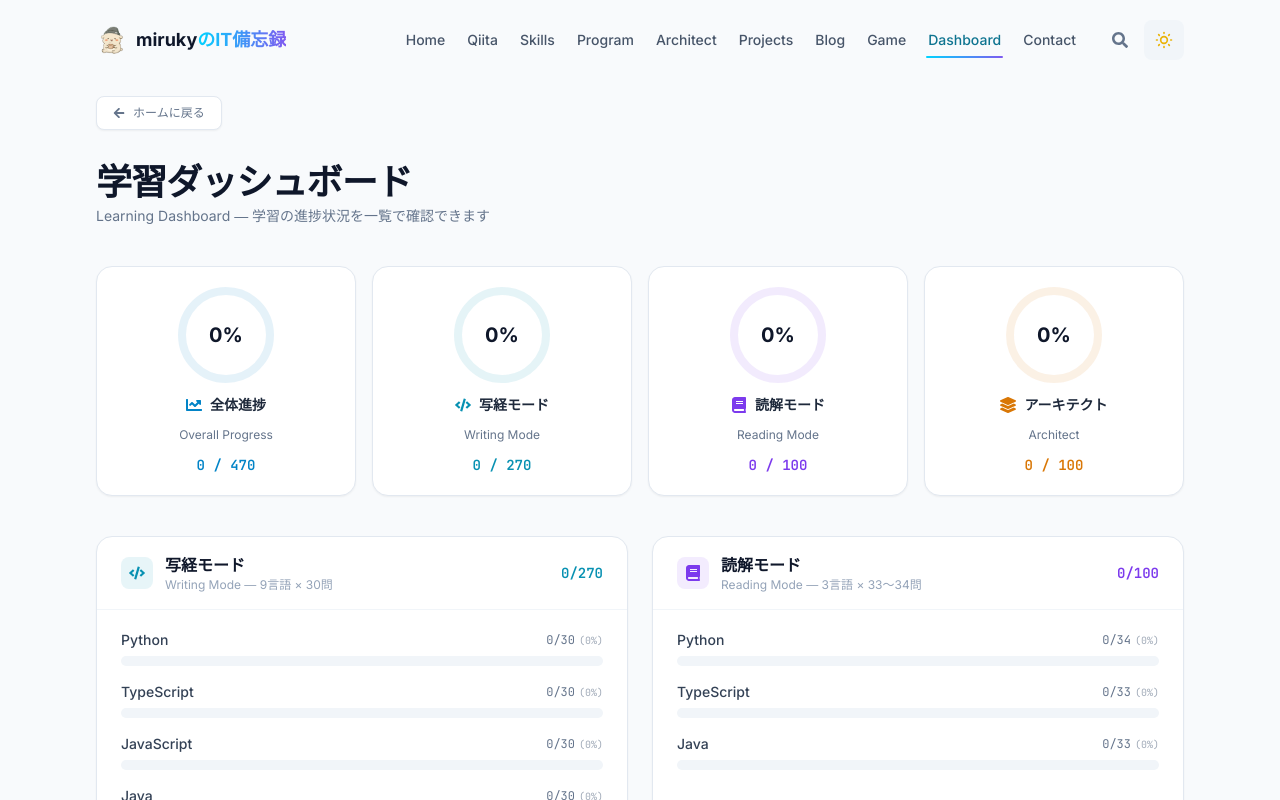
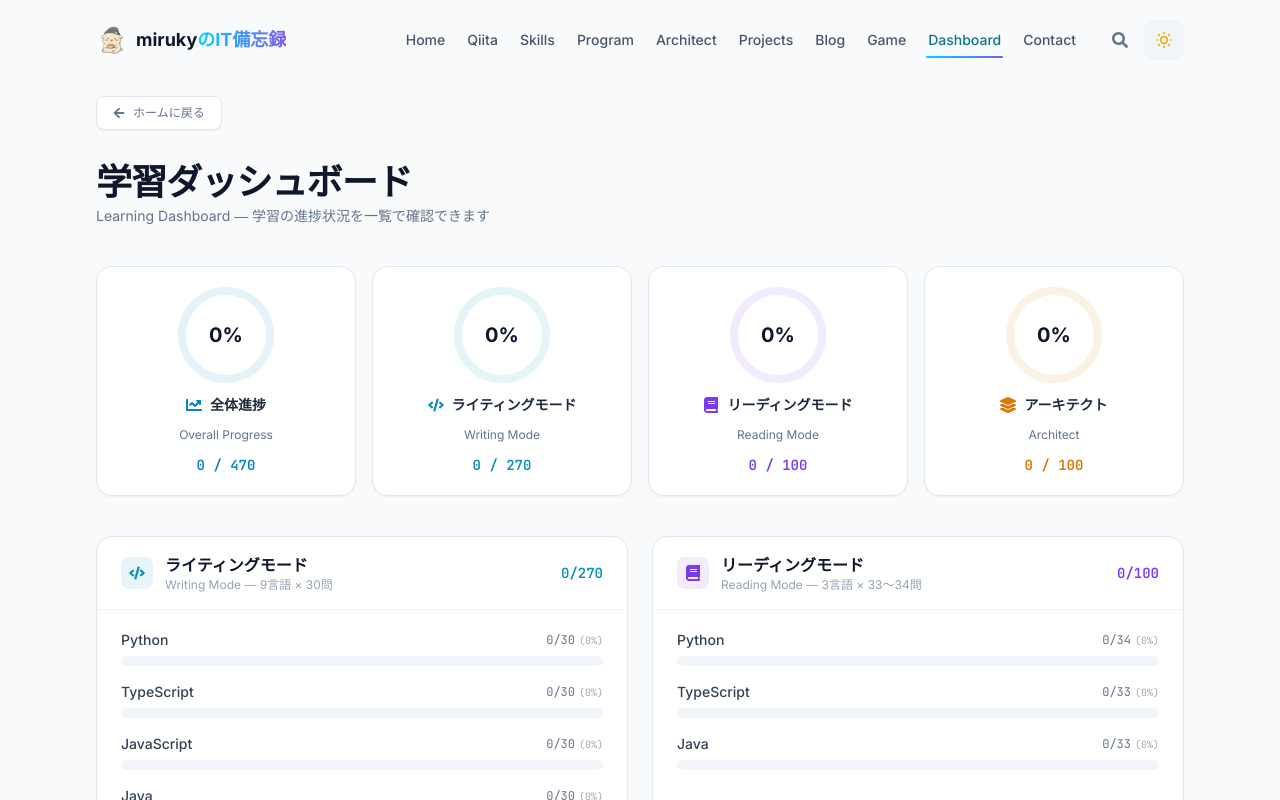
Before and after one commit to miruky/miruky.github.io, a Next.js app: page /dashboard in a window 1280 px wide. Shown: the top 800 px of the page. Built offline with nearby package versions, Linux system fonts and the light colour scheme.

Commit message:
fix: rename 写経→ライティング, 読解→リーディング in dashboard

```diff
--- a/public/data/zenn-articles.json
+++ b/public/data/zenn-articles.json
@@ -1 +1 @@
-{"articles":[],"stats":{"articleCount":0,"totalLikes":0},"updatedAt":"2026-04-01T07:03:48.556Z"}
+{"articles":[],"stats":{"articleCount":0,"totalLikes":0},"updatedAt":"2026-04-01T10:54:37.585Z"}
--- a/src/app/dashboard/DashboardClient.tsx
+++ b/src/app/dashboard/DashboardClient.tsx
@@ -326,7 +326,7 @@ export default function DashboardClient() {
             icon={
               <FaCode className="w-4 h-4" style={{ color: C.writing }} />
             }
-            label="写経モード"
+            label="ライティングモード"
             sublabel="Writing Mode"
             value={totalWriting}
             max={totalWritingMax}
@@ -337,7 +337,7 @@ export default function DashboardClient() {
             icon={
               <FaBook className="w-4 h-4" style={{ color: C.reading }} />
             }
-            label="読解モード"
+            label="リーディングモード"
             sublabel="Reading Mode"
             value={totalReading}
             max={totalReadingMax}
@@ -381,7 +381,7 @@ export default function DashboardClient() {
               </div>
               <div>
                 <h2 className="text-base font-bold text-slate-900 dark:text-white">
-                  写経モード
+                  ライティングモード
                 </h2>
                 <p className="text-xs text-slate-400 dark:text-slate-500">
                   Writing Mode ― 9言語 × 30問
@@ -426,7 +426,7 @@ export default function DashboardClient() {
               </div>
               <div>
                 <h2 className="text-base font-bold text-slate-900 dark:text-white">
-                  読解モード
+                  リーディングモード
                 </h2>
                 <p className="text-xs text-slate-400 dark:text-slate-500">
                   Reading Mode ― 3言語 × 33〜34問
```
Also changed, not shown: public/data/qiita-articles.json (+1 -1 lines), 1 other file (tests, documents, lock files or other folders).
